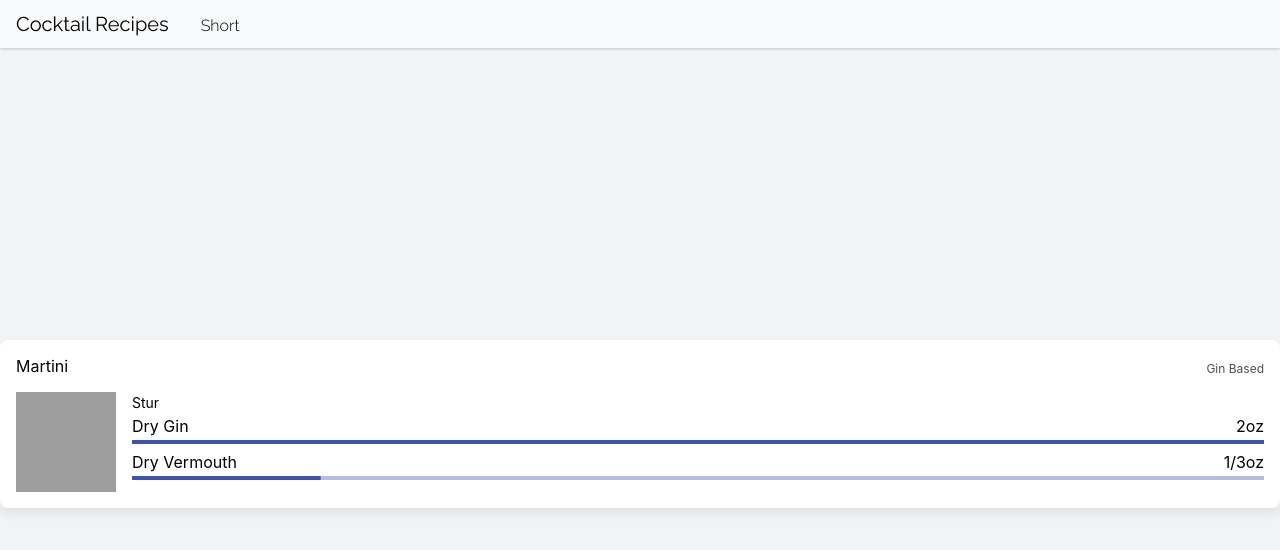
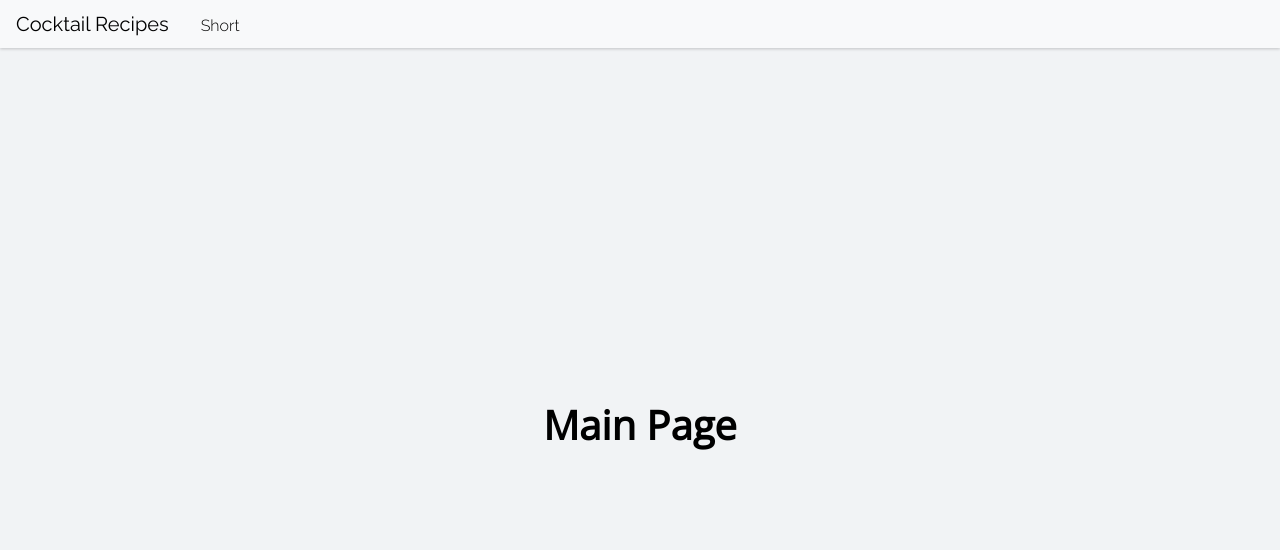
Before and after one commit to LovelyHaRa/Search-HaRa, a Next.js app: page / in a window 1280 px wide. Shown: the top 550 px of the page. Built offline with nearby package versions, Linux system fonts and the light colour scheme; grey boxes are pictures that could not be loaded.

Commit message:
feat: update landing page

```diff
--- a/pages/index.js
+++ b/pages/index.js
@@ -1,11 +1,9 @@
-import React, { useEffect, useState } from 'react';
+import React from 'react';
 import { css } from '@emotion/react';
 
-import { sampleRecipeitem } from 'lib/data';
 import palette from 'styles/palette';
 
 import Layout from 'components/Layout';
-import RecipeItem from 'components/RecipeItem';
 
 const container = css`
   display: flex;
@@ -26,22 +24,14 @@ const titleSection = css`
   }
 `;
 
-export default function Home({ item }) {
-  const [isLoading, setIsLoading] = useState(true);
-  useEffect(() => {
-    setTimeout(() => setIsLoading(false), [2000]);
-  }, []);
+export default function Home() {
   return (
     <Layout>
       <div css={container}>
-        <section css={titleSection}>
-          <RecipeItem item={item} isLoading={isLoading} />
-        </section>
+        <div css={titleSection}>
+          <h1>Main Page</h1>
+        </div>
       </div>
     </Layout>
   );
 }
-
-export async function getStaticProps() {
-  return { props: { item: sampleRecipeitem } };
-}
```
